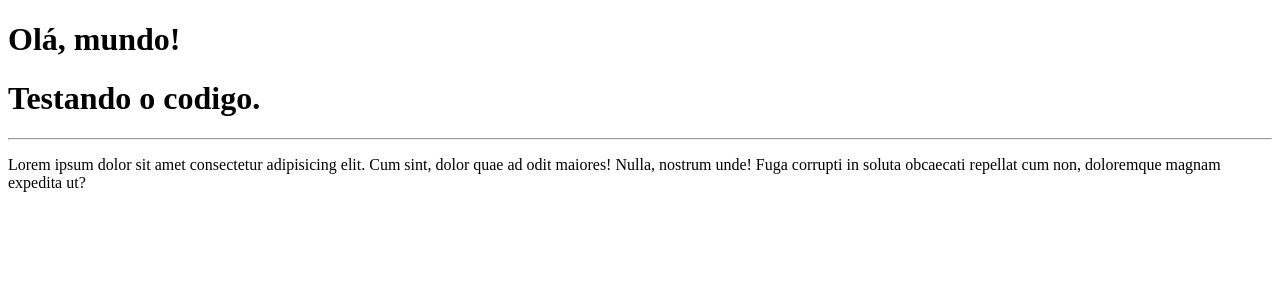
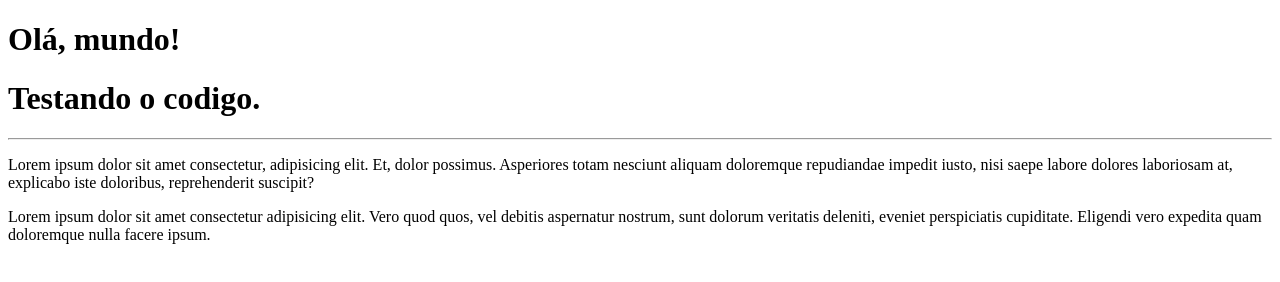
Before and after one commit to NataliaDeLimaBatista/Hello-World, a plain HTML site: page site-exemplo/index.html in a window 1280 px wide. Drawn offline with Linux system fonts and the light colour scheme.

Commit message:
add um parágrafo

```diff
--- a/site-exemplo/index.html
+++ b/site-exemplo/index.html
@@ -9,6 +9,9 @@
     <h1>Olá, mundo!</h1>
     <h1>Testando o codigo.</h1>
     <hr>
-    <p>Lorem ipsum dolor sit amet consectetur adipisicing elit. Cum sint, dolor quae ad odit maiores! Nulla, nostrum unde! Fuga corrupti in soluta obcaecati repellat cum non, doloremque magnam expedita ut?</p>
+    <p>Lorem ipsum dolor sit amet consectetur, adipisicing elit. Et, dolor possimus. Asperiores totam nesciunt aliquam doloremque repudiandae impedit iusto, nisi saepe labore dolores laboriosam at, explicabo iste doloribus, reprehenderit suscipit?</p>
+
+    <p>Lorem ipsum dolor sit amet consectetur adipisicing elit. Vero quod quos, vel debitis aspernatur nostrum, sunt dolorum veritatis deleniti, eveniet perspiciatis cupiditate. Eligendi vero expedita quam doloremque nulla facere ipsum.</p>
+
 </body>
 </html>
```
